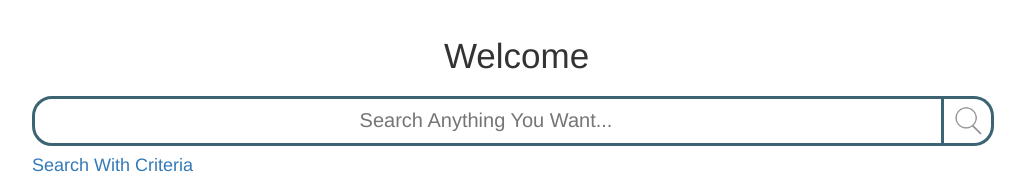
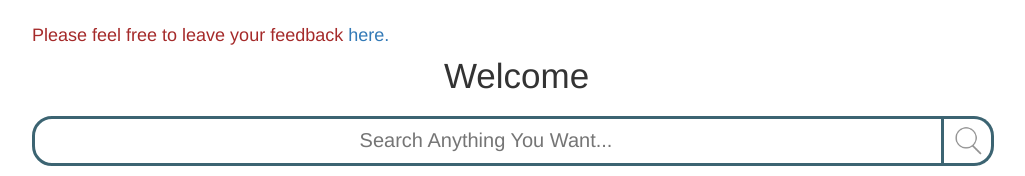
Before and after one commit to Beanpen/UMM-UMICH-Marketplace-, a Django app: template homepage/templates/home.html in a window 1280 px wide. Shown: the part 60-236 px from the top of the page, without its empty margins (38-1063 px from the left). Run offline with Django 3.2, Linux system fonts and the light colour scheme; the template is opened without the code that fills it, so the values that code supplies are empty; some libraries are stand-ins or nearby versions.

Commit message:
Added feedback form
To collect some user feedbacks.

```diff
--- a/homepage/templates/home.html
+++ b/homepage/templates/home.html
@@ -15,10 +15,17 @@
   font-weight: bold; /* Make the counts bold */
   /* color: #007bff; */
 }
+.feedback {
+    margin-top: 0%;
+    font-size: 18px; /* Adjust the font size as needed */
+    font-weight: normal; /* Remove bold styling */
+    color: brown;
+}
 </style>
 {% endblock %}
 
 {% block content %}
+<h1 class="feedback">Please feel free to leave your feedback <a href="https://forms.gle/sXt4y5HZJjLEKkv87" target="_blank">here.</a></h1>
 <h1 class="welcome-heading">Welcome</h1>
 <form class="search-bar" method="get" action="search/">
     {% csrf_token %}
```
